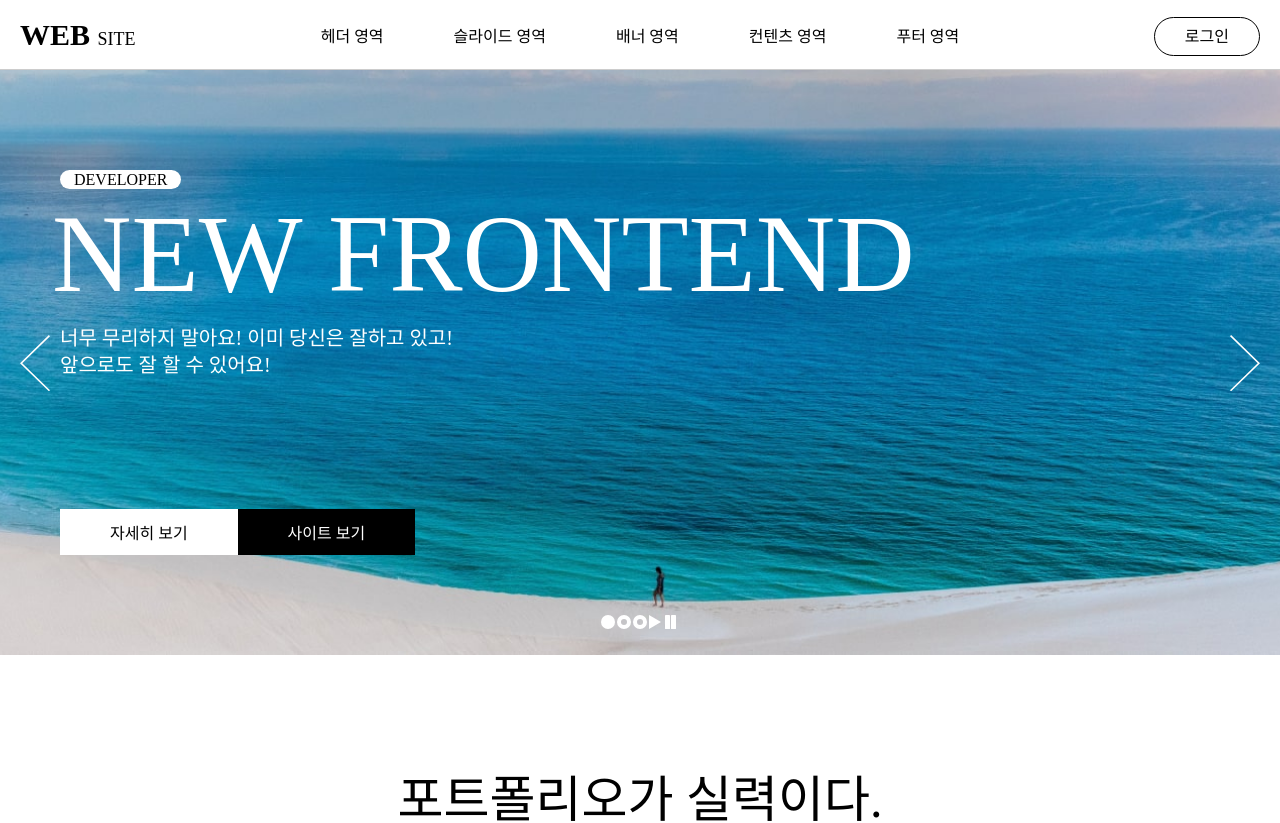
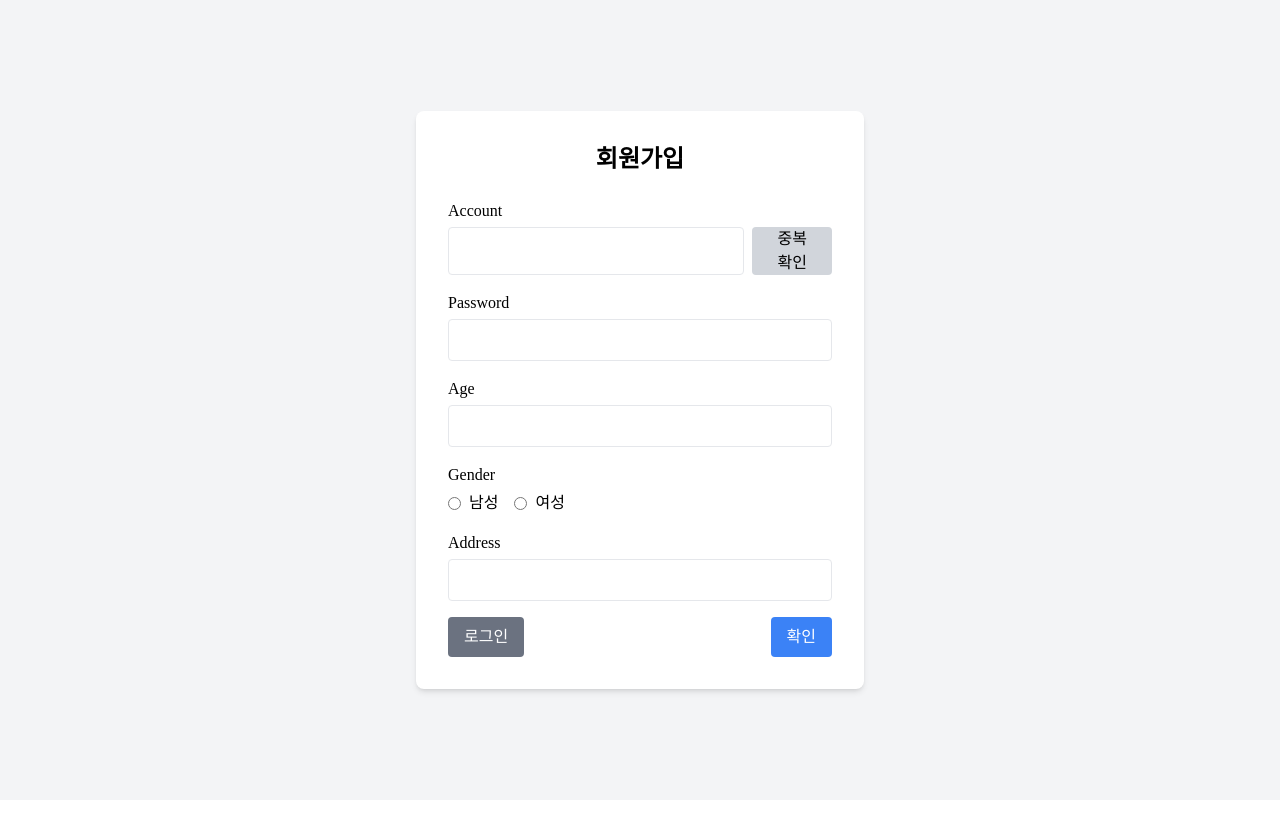
Before and after one commit to highfive-goorm/highfive-front, a React (Create React App) app: page /signup in a window 1280 px wide. Shown: the top 823 px of the page. After the commit the page ends 800 px from the top, so only its background shows below. Built offline with nearby package versions, Linux system fonts and the light colour scheme; a web font is replaced by a local one.

Commit message:
feat (HG-69): 회원가입 페이지 생성
- 회원가입 페이지를 개발했습니다.

```diff
--- a/src/App.js
+++ b/src/App.js
@@ -1,20 +1,22 @@
-import React from 'react'
+import React from 'react';
+import { BrowserRouter as Router, Routes, Route } from 'react-router-dom'; // 🔹 라우터 추가
 
-import './assets/css/reset.css'
-import './assets/css/style.css'
+import './assets/css/reset.css';
+import './assets/css/style.css';
 
-import Header from './components/Header'
-import Main from './components/Main'
-import Footer from './components/Footer'
-import Slider from './components/Slider'
-import Image from './components/Image'
-import ImgText from './components/ImgText'
-import Card from './components/Card'
-import Banner from './components/Banner'
-import Text from './components/Text'
+import Header from './components/Header';
+import Main from './components/Main';
+import Footer from './components/Footer';
+import Slider from './components/Slider';
+import Image from './components/Image';
+import ImgText from './components/ImgText';
+import Card from './components/Card';
+import Banner from './components/Banner';
+import Text from './components/Text';
 
-const App = () => {
-    return (
+import Signup from './pages/Signup'; // 🔹 소문자 파일 이름 기준 import
+
+const HomePage = () => (
   <>
     <Header element="nexon" />
     <Main>
@@ -27,7 +29,17 @@ const App = () => {
     </Main>
     <Footer element="nexon section gray" />
   </>
-    )
-}
+);
 
-export default App
+const App = () => {
+  return (
+    <Router>
+      <Routes>
+        <Route path="/" element={<HomePage />} />
+        <Route path="/signup" element={<Signup />} /> {/* 🔹 회원가입 경로 */}
+      </Routes>
+    </Router>
+  );
+};
+
+export default App;
--- a/src/assets/css/style.css
+++ b/src/assets/css/style.css
@@ -419,3 +419,7 @@
     color: #666;
     line-height: 1.5;
 }
+
+@tailwind base;
+@tailwind components;
+@tailwind utilities;
--- a/src/components/Header.jsx
+++ b/src/components/Header.jsx
@@ -1,27 +1,29 @@
-import React from 'react'
+import React from 'react';
+import { Link } from 'react-router-dom'; // 🔹 React Router의 Link 추가
 
-const Header = ( props ) => {
+const Header = (props) => {
   return (
     <header id="headerType" className={`header__wrap ${props.element}`}>
       <div className="header__inner">
         <div className="header__logo">
-                    <a href="/">web <em>site</em></a>
+          <Link to="/">web <em>site</em></Link>
         </div>
         <nav className="header__menu">
           <ul>
-                        <li><a href="/">헤더 영역</a></li>
-                        <li><a href="/">슬라이드 영역</a></li>
-                        <li><a href="/">배너 영역</a></li>
-                        <li><a href="/">컨텐츠 영역</a></li>
-                        <li><a href="/">푸터 영역</a></li>
+            <li><Link to="/">헤더 영역</Link></li>
+            <li><Link to="/">슬라이드 영역</Link></li>
+            <li><Link to="/">배너 영역</Link></li>
+            <li><Link to="/">컨텐츠 영역</Link></li>
+            <li><Link to="/">푸터 영역</Link></li>
           </ul>
         </nav>
         <div className="header__member">
-                    <a href="/">로그인</a>
+          <Link to="/login">로그인</Link>
+          <Link to="/signup" style={{ marginLeft: '10px' }}>회원가입</Link> {/* 🔹 추가된 회원가입 */}
         </div>
       </div>
     </header>
-    )
-}
+  );
+};
 
-export default Header
+export default Header;
--- a/src/index.js
+++ b/src/index.js
@@ -1,6 +1,8 @@
 import React from 'react';
 import ReactDOM from 'react-dom/client';
 import App from './App';
+import './assets/css/style.css'; // Tailwind 지시문이 포함된 파일 경로
+
 
 const root = ReactDOM.createRoot(document.getElementById('root'));
 root.render(
--- /dev/null
+++ b/src/pages/Signup.jsx
@@ -0,0 +1,170 @@
+import React, { useState } from 'react';
+import axios from 'axios';
+
+function Signup() {
+  const [form, setForm] = useState({
+    account: '',
+    password: '',
+    age: '',
+    gender: '',
+    address: '',
+  });
+
+  const [checkResult, setCheckResult] = useState(null); // 중복 검사 결과 상태
+
+  // 예시: 이미 사용 중인 계정 목록 (백엔드 없이 테스트용)
+  const existingAccounts = ['admin', 'test123', 'jang123'];
+
+  const handleChange = (e) => {
+    setForm({ ...form, [e.target.name]: e.target.value });
+    if (e.target.name === 'account') {
+      setCheckResult(null); // 계정명 변경되면 결과 초기화
+    }
+  };
+
+  const handleSubmit = async (e) => {
+    e.preventDefault();
+
+    // 계정 중복 확인 없이 제출하지 않도록 제한
+    if (checkResult !== '사용 가능한 아이디입니다.') {
+      alert('아이디 중복 확인을 해주세요.');
+      return;
+    }
+
+    try {
+      const response = await axios.post(
+        'https://68144d36225ff1af162871b7.mockapi.io/signup',
+        form
+      );
+      console.log("✅ 전송된 데이터:", form);
+      console.log("✅ 서버 응답:", response.data);
+      alert("회원가입 테스트 성공! (콘솔 확인)");
+    } catch (error) {
+      console.error("❌ 에러 발생:", error);
+      alert("전송 실패");
+    }
+  };
+
+  const checkDuplicate = () => {
+    if (!form.account) {
+      setCheckResult('아이디를 입력해주세요.');
+      return;
+    }
+
+    if (existingAccounts.includes(form.account)) {
+      setCheckResult('이미 사용 중인 아이디입니다.');
+    } else {
+      setCheckResult('사용 가능한 아이디입니다.');
+    }
+  };
+
+  return (
+    <div className="flex flex-col items-center justify-center min-h-screen bg-gray-100 px-4">
+      <div className="bg-white p-8 rounded-lg shadow-md w-full max-w-md">
+        <h2 className="text-2xl font-bold mb-6 text-center">회원가입</h2>
+        <form onSubmit={handleSubmit} className="space-y-4">
+          <div>
+            <label className="block mb-1 font-medium">Account</label>
+            <div className="flex gap-2">
+              <input
+                type="text"
+                name="account"
+                value={form.account}
+                onChange={handleChange}
+                className="w-full border rounded px-3 py-2 focus:outline-none focus:ring-2 focus:ring-blue-400"
+              />
+              <button
+                type="button"
+                onClick={checkDuplicate}
+                className="bg-gray-300 px-4 rounded hover:bg-gray-400"
+              >
+                중복 확인
+              </button>
+            </div>
+            {checkResult && (
+              <p className={`text-sm mt-1 ${checkResult.includes('사용 가능') ? 'text-green-600' : 'text-red-500'}`}>
+                {checkResult}
+              </p>
+            )}
+          </div>
+
+          <div>
+            <label className="block mb-1 font-medium">Password</label>
+            <input
+              type="password"
+              name="password"
+              value={form.password}
+              onChange={handleChange}
+              className="w-full border rounded px-3 py-2 focus:outline-none focus:ring-2 focus:ring-blue-400"
+            />
+          </div>
+          <div>
+            <label className="block mb-1 font-medium">Age</label>
+            <input
+              type="number"
+              name="age"
+              value={form.age}
+              onChange={handleChange}
+              className="w-full border rounded px-3 py-2 focus:outline-none focus:ring-2 focus:ring-blue-400"
+            />
+          </div>
+          <div>
+            <label className="block mb-1 font-medium">Gender</label>
+            <div className="flex items-center gap-4 mt-1">
+              <label className="inline-flex items-center">
+                <input
+                  type="radio"
+                  name="gender"
+                  value="M"
+                  checked={form.gender === 'M'}
+                  onChange={handleChange}
+                  className="form-radio text-blue-500"
+                />
+                <span className="ml-2">남성</span>
+              </label>
+              <label className="inline-flex items-center">
+                <input
+                  type="radio"
+                  name="gender"
+                  value="F"
+                  checked={form.gender === 'F'}
+                  onChange={handleChange}
+                  className="form-radio text-pink-500"
+                />
+                <span className="ml-2">여성</span>
+              </label>
+            </div>
+          </div>
+          <div>
+            <label className="block mb-1 font-medium">Address</label>
+            <input
+              type="text"
+              name="address"
+              value={form.address}
+              onChange={handleChange}
+              className="w-full border rounded px-3 py-2 focus:outline-none focus:ring-2 focus:ring-blue-400"
+            />
+          </div>
+
+          <div className="flex justify-between mt-6">
+            <button
+              type="button"
+              onClick={() => alert("로그인 페이지로 이동 예정")}
+              className="bg-gray-500 text-white py-2 px-4 rounded hover:bg-gray-600"
+            >
+              로그인
+            </button>
+            <button
+              type="submit"
+              className="bg-blue-500 text-white py-2 px-4 rounded hover:bg-blue-600"
+            >
+              확인
+            </button>
+          </div>
+        </form>
+      </div>
+    </div>
+  );
+}
+
+export default Signup;
--- /dev/null
+++ b/tailwind.config.js
@@ -0,0 +1,10 @@
+// tailwind.config.js
+module.exports = {
+  content: [
+    "./src/**/*.{js,jsx,ts,tsx}"  // ✅ 모든 컴포넌트에서 Tailwind 적용되도록 설정
+  ],
+  theme: {
+    extend: {},
+  },
+  plugins: [],
+}
```
Also changed, not shown: package.json (+9 -0 lines), .gitmessage.txt (added), 2 other files (tests, documents, lock files or other folders). Lines whose indentation alone changed are shown as unchanged.
